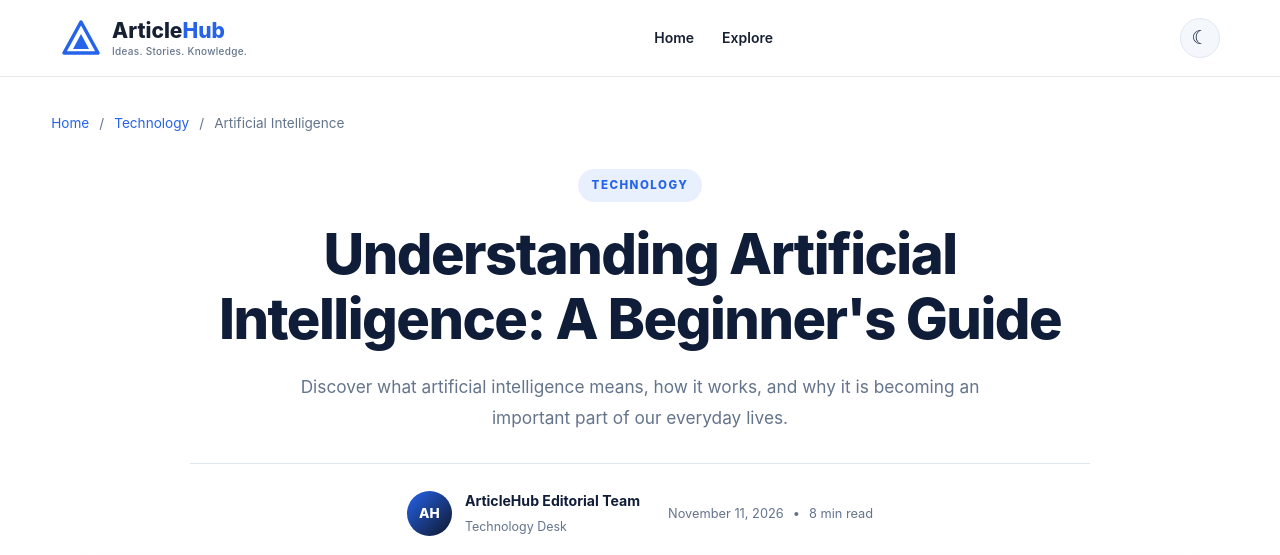
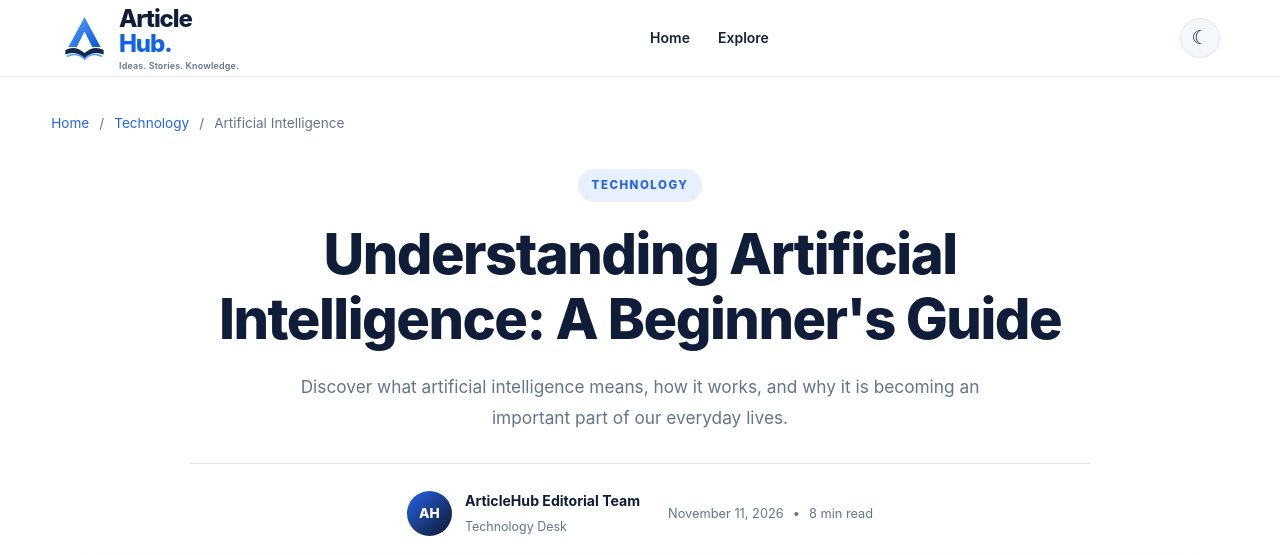
Before and after one commit to victorayodele798-debug/blog-application-, a plain HTML site: page post.html in a window 1280 px wide. Shown: the top 555 px of the page. Drawn offline with Linux system fonts and the light colour scheme.

Commit message:
Update post.html

```diff
--- a/post.html
+++ b/post.html
@@ -30,30 +30,32 @@
     <div class="container header-container">
 
         <!-- ARTICLEHUB BRAND -->
-        <a href="index.html" class="logo article-logo">
+       <a href="index.html" class="brand" aria-label="ArticleHub home">
+    <svg class="brand-icon" viewBox="0 0 64 64"
+         role="img" aria-label="ArticleHub logo">
+        <defs>
+            <linearGradient id="brandBlue" x1="0" y1="0"
+                x2="1" y2="1">
+                <stop offset="0%" stop-color="#60A5FA"/>
+                <stop offset="100%" stop-color="#0755D9"/>
+            </linearGradient>
+        </defs>
 
-            <svg width="42" height="42" viewBox="0 0 42 42"
-                 fill="none" xmlns="http://www.w3.org/2000/svg"
-                 aria-label="ArticleHub logo">
+        <path d="M32 4 L53 43 H42 L32 23 L22 43 H11 Z"
+              fill="url(#brandBlue)"/>
+        <path d="M7 47 Q20 40 32 51 Q44 40 57 47
+                 L57 53 Q44 47 32 58 Q20 47 7 53 Z"
+              fill="#14284A"/>
+        <path d="M10 55 Q22 49 32 59 Q42 49 54 55"
+              fill="none" stroke="#60A5FA"
+              stroke-width="2.5" stroke-linecap="round"/>
+    </svg>
 
-                <path d="M21 5 L38 36 H4 Z"
-                      stroke="#2563EB"
-                      stroke-width="3.5"
-                      stroke-linejoin="round"/>
-
-                <path d="M21 17 L29 32 H13 Z"
-                      fill="#2563EB"/>
-
-            </svg>
-
-            <span>
-                Article<span class="logo-highlight">Hub</span>
-                <small class="article-logo-tagline">
-                    Ideas. Stories. Knowledge.
-                </small>
-            </span>
-
-        </a>
+    <span class="brand-text">
+        Article<span>Hub.</span>
+        <small>Ideas. Stories. Knowledge.</small>
+    </span>
+</a>
 
         <!-- MOBILE MENU -->
         <button class="menu-toggle"
```
